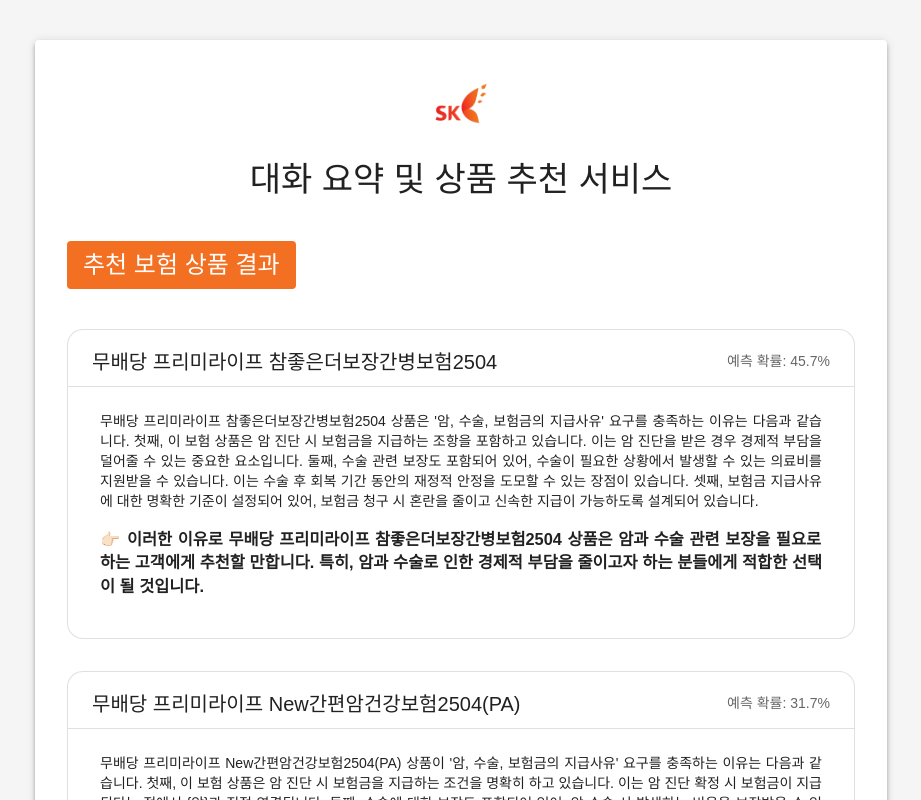
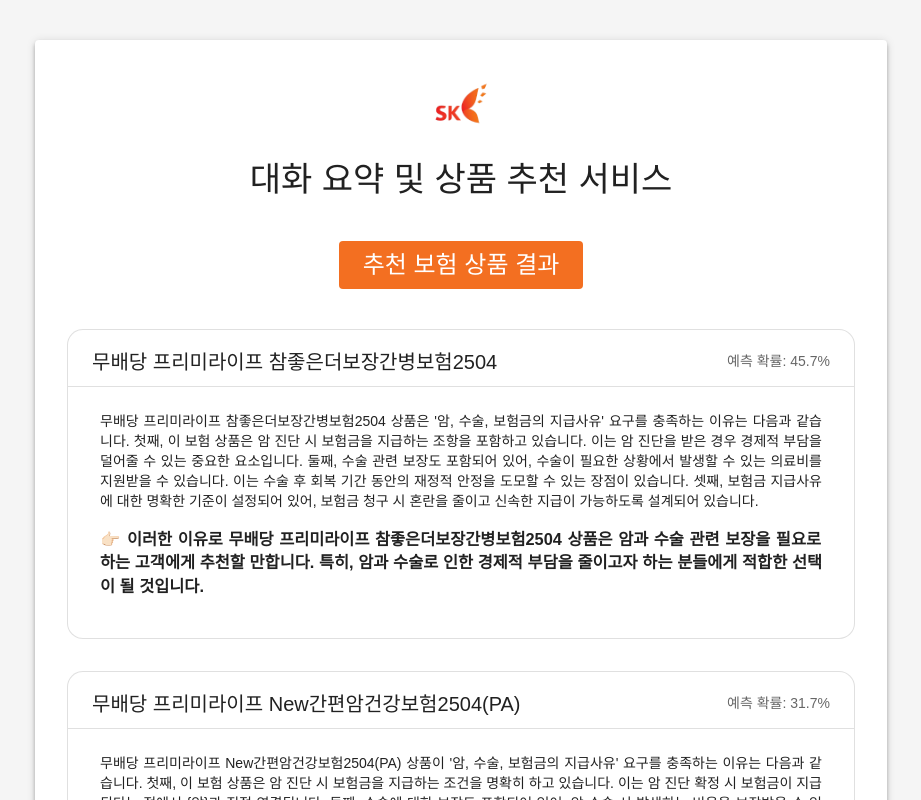
Before and after one commit to idealHyun/skala_voice_ai, a React (Create React App) app in the folder frontend/: page /result in a window 1280 px wide. Shown: the top 800 px of the page, without its empty margins (179-1100 px from the left). Built offline with nearby package versions, Linux system fonts and the light colour scheme; no server answers; a web font is replaced by a local one.

Commit message:
design: 결과 확인 페이지 UI 수정

```diff
--- a/frontend/src/components/Result.jsx
+++ b/frontend/src/components/Result.jsx
@@ -54,20 +54,21 @@
 
     return (
         <Box mt={5} px={4}>
+            <Box textAlign="center" mb={3}>
                 <Typography
                     variant="h5"
                     gutterBottom
                     sx={{
                         color: 'white',
                         backgroundColor: '#f36f21',
-                    padding: '0.5rem 1rem',
+                        padding: '0.5rem 1.5rem',
                         borderRadius: 1,
                         display: 'inline-block',
                     }}
                 >
                     추천 보험 상품 결과
                 </Typography>
-
+            </Box>
 
             {mockResult.map((item, index) => {
                 const paragraphs = item.answer.split('\n\n');
```
Lines whose indentation alone changed are shown as unchanged.
